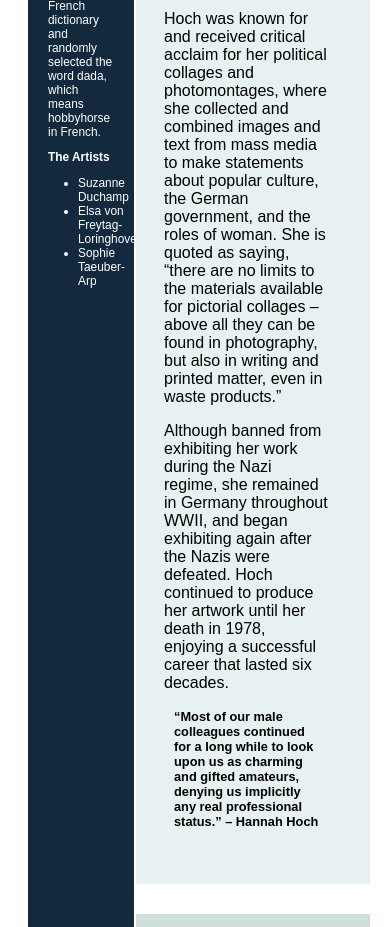
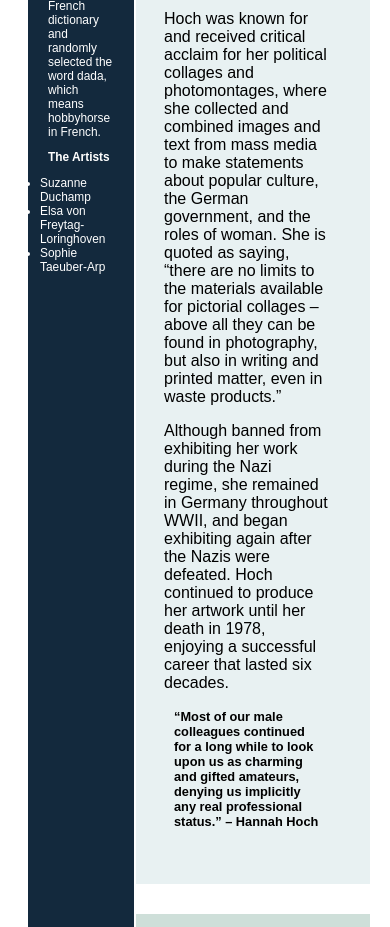
Before and after one commit to linnylouwo/HTML-CIS-Project, a plain HTML site: page dada.html in a window 390 px wide. Shown: the part 1579-2506 px from the top of the page. Drawn offline with Linux system fonts and the light colour scheme.

Commit message:
Update overall.css

```diff
--- a/overall.css
+++ b/overall.css
@@ -167,5 +167,6 @@ nav li {
 display: block; padding: 0 30px 0 30px; }
 aside {display: block; float: left; width: 22vw; background-color: #13293D; margin: 0 0 30px 20px; color: white; padding: 0 10px; font-size: .93em}
 #div2 {display: block; width: 42vw; margin:0; padding: 0 .5em }
+.Abullet {padding-left: 2px; font-size: 80%;}
 
 }
```
